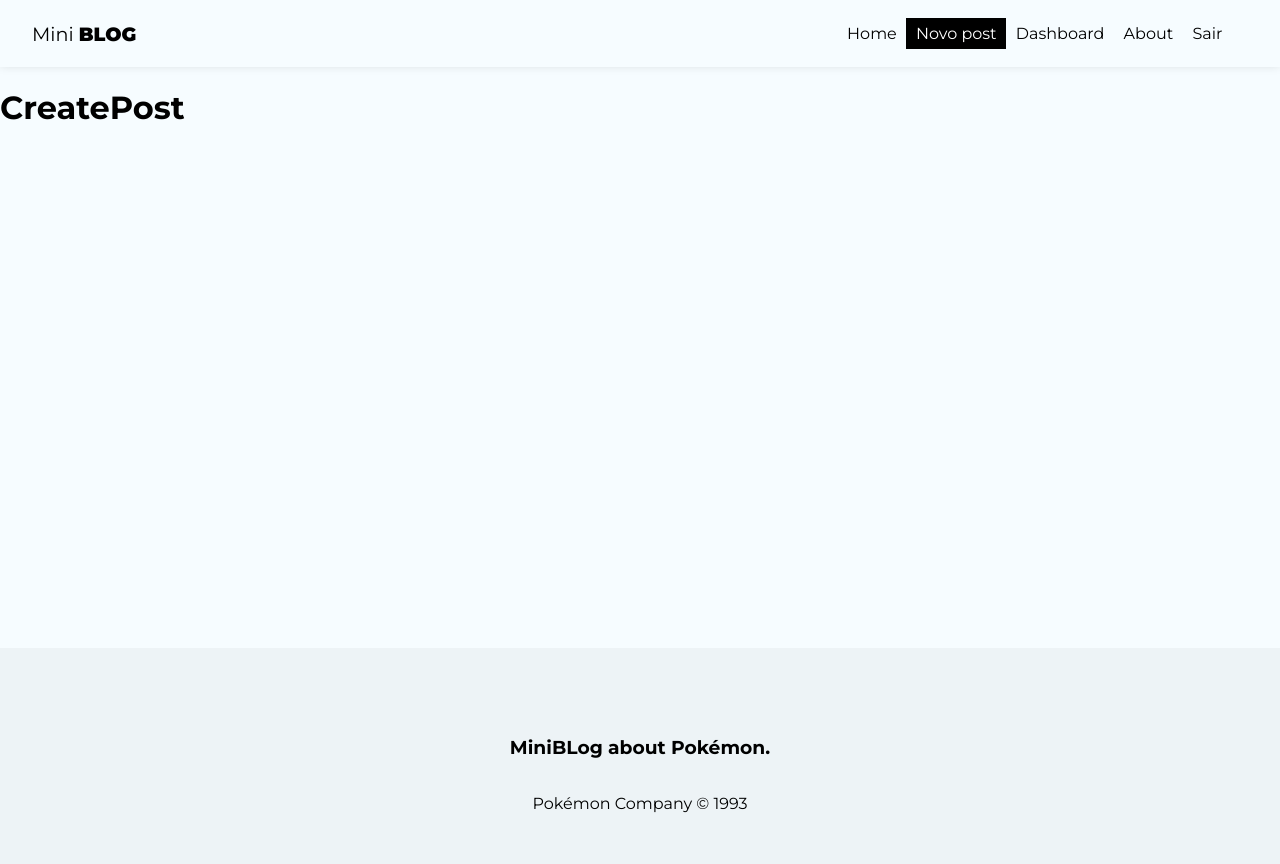
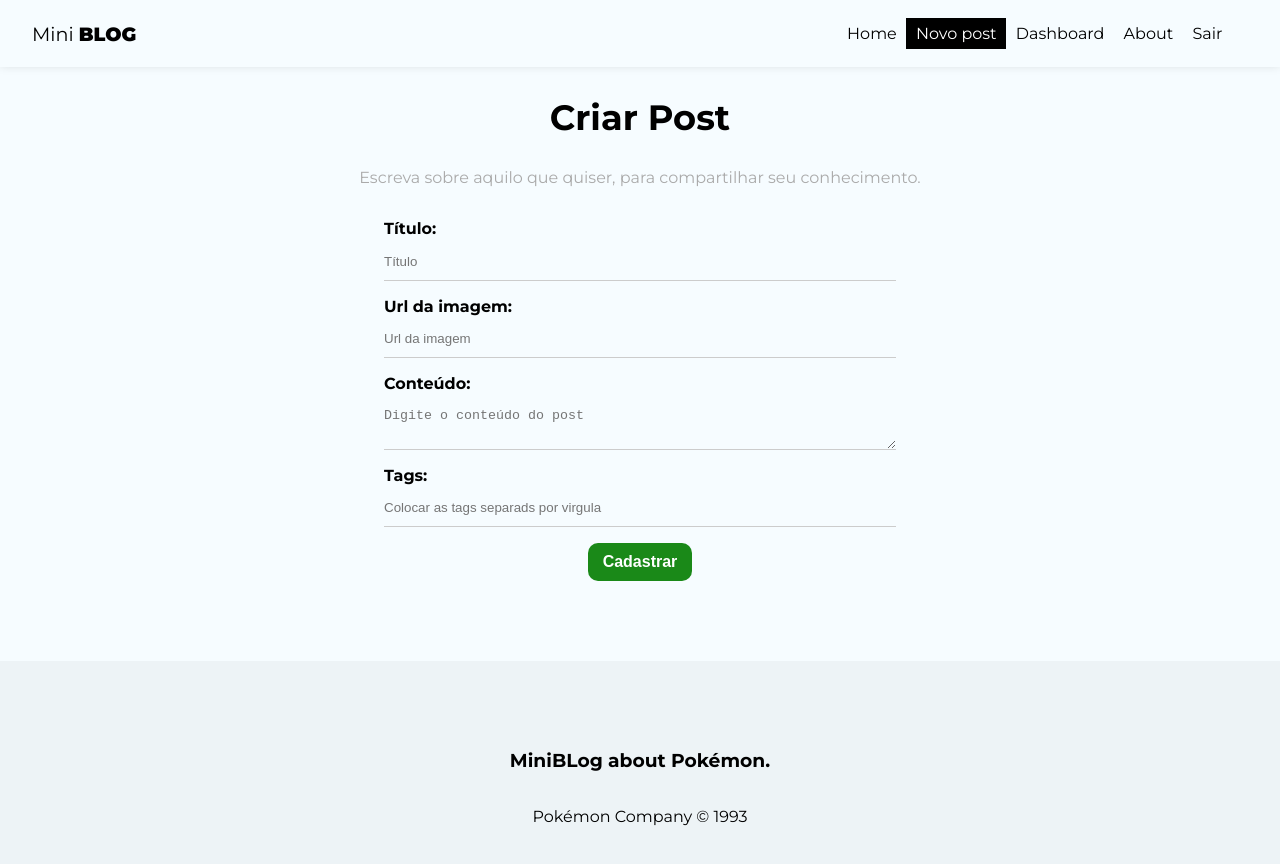
Before and after one commit to rafael-p-s/RV-MiniBlog, a React (Vite) app: page /posts/create in a window 1280 px wide. Shown: the top 864 px of the page. Built offline with nearby package versions, Linux system fonts and the light colour scheme; no server answers; sample sign-in values are in the browser's storage.

Commit message:
Parte de envio para o BD-FireBase está ok. Porém a tela está estática, não tem alteração no botão, nem aviso de erro em tela.

```diff
--- /dev/null
+++ b/src/hooks/useInsertDocument.jsx
@@ -0,0 +1,82 @@
+import { useState, useEffect, useReducer } from "react";
+import { db } from "../firebase/config";
+import { collection, addDoc, Timestamp } from "firebase/firestore"; //no FireBase não são tabela, tudo no FireBase é salvo em uma colection.
+
+//Passando estado inicial para o useReducer:
+const initialState = {
+  loading: null,
+  error: null,
+};
+function insertReducer(state, action) {
+  //criando os casos que podem ocorrer:
+  switch (
+    action.type //checagem das ações:
+  ) {
+    case "LOADING":
+      //caso tenha LOADING:
+      return { loading: true, error: null };
+    case "INSERTED_DOC":
+      //termina o caso de loading
+      return { loading: false, error: null };
+    case "ERROR":
+      //caso tenha erro, será enviado para esse "action"
+      return { loading: false, error: action.payload };
+    default: //caso tudo dê errado:
+      return state;
+  }
+}
+
+export function useInsertDocument(docCollection) {
+  //está recebendo o docCollection, para que seja passado a infromação do FireBase, podendo ser qualquer um.
+  const [response, dispatch] = useReducer(insertReducer, initialState); //está passando qual função vai tratar dos reducer e o estádo inicial, sem loading e erro.
+
+  //deal with memory leak:
+  const [cancelled, setcancelled] = useState(false); //não ter vazamento de memoria
+
+  //Vai verificar se está cancelado ou não:
+  function checkCancelBeforeDispach(action) {
+    if (!cancelled) dispatch(action);
+  }
+
+  //Vai receber um document, que o usuário quer inserir:
+  async function insertDocument(document) {
+    checkCancelBeforeDispach({
+      type: "LOADING",
+    });
+    try {
+      //vai pegar os dados que vão ser passados para essa função
+      //Sendo criado um objeto, que vai passar todas as informações + o Timestamp, para o newDocument
+      //O operador de propagação (...) é utilizado para copiar todas as propriedades de document para o novo objeto.
+      //O nome disso é: *** operador de propagação/rest, ***
+      const newDocument = { ...document, createdAt: Timestamp.now() };
+
+      //criando uma função com o resultado da inserção:
+      const insertedDocument = await addDoc(
+        //Passando o collection, método passado, junto com o DB.
+        //Que basicamente vai passar nosso banco de dados para ser buscado.
+        collection(db, docCollection),
+        newDocument //inserindo o novo document.
+      );
+
+      //como está tendo toda uma ação, é necessário informar:
+      checkCancelBeforeDispach({
+        //document inserido:
+        type: "INSERTED_DOC",
+        payload: insertDocument,
+      });
+    } catch (error) {
+      checkCancelBeforeDispach({
+        //caso tenha erro:
+        type: "ERROR",
+        payload: error.message,
+      });
+    }
+  }
+
+  useEffect(() => {
+    return () => setcancelled(true);
+  }, []);
+
+  return { insertDocument, response }; //recebe a confirmação se o document realmente foi gravado no bd.
+  return <></>;
+}
--- a/src/pages/createPost/CreatePost.jsx
+++ b/src/pages/createPost/CreatePost.jsx
@@ -1,9 +1,102 @@
-// import styles from "./CreatePost.module.css";
+import styles from "./CreatePost.module.css";
+
+import { useState } from "react";
+import { useNavigate } from "react-router-dom";
+import { useAuthValue } from "../../context/AuthContext";
+import { useInsertDocument } from "../../hooks/useInsertDocument";
 
 export function CreatePost() {
+  const [title, setTitle] = useState("");
+  const [image, setImage] = useState("");
+  const [body, setBody] = useState("");
+  const [tags, setTags] = useState([]);
+  const [formError, setFormError] = useState("");
+
+  //pegando usuário:
+  const { user } = useAuthValue();
+
+  const { insertDocument, response } = useInsertDocument("posts"); //está desestruturando a função.
+
+  function handleSubmit(e) {
+    e.preventDefault();
+    setFormError(""); //zerando erros do formulário
+
+    //validate image URL
+
+    //criar o array de tags
+
+    //checar todos os valores
+
+    insertDocument({
+      title,
+      image,
+      body,
+      tags,
+      uid: user.uid, //está chando e acessando a propriedade uid
+      createdBY: user.displayName,
+    });
+
+    //redirect to home page
+  }
+
   return (
-    <div>
-      <h1>CreatePost</h1>
+    <div className={styles.create_post}>
+      <h2>Criar Post</h2>
+      <p>
+        Escreva sobre aquilo que quiser, para compartilhar seu conhecimento.
+      </p>
+      <form onSubmit={handleSubmit}>
+        <label>
+          <span>Título:</span>
+          <input
+            type="text"
+            name="title"
+            required
+            placeholder="Título"
+            onChange={(e) => setTitle(e.target.value)}
+            value={title}
+          />
+        </label>
+        <label>
+          <span>Url da imagem:</span>
+          <input
+            type="text"
+            name="image"
+            required
+            placeholder="Url da imagem"
+            onChange={(e) => setImage(e.target.value)}
+            value={image}
+          />
+        </label>
+        <label>
+          <span>Conteúdo:</span>
+          <textarea
+            name="body"
+            required
+            placeholder="Digite o conteúdo do post"
+            onChange={(e) => setBody(e.target.value)}
+            value={body}
+          ></textarea>
+        </label>
+        <label>
+          <span>Tags:</span>
+          <input
+            type="text"
+            name="tags"
+            required
+            placeholder="Colocar as tags separads por virgula"
+            onChange={(e) => setTags(e.target.value)}
+            value={tags}
+          />
+        </label>
+        {!response.loading && <button className="btn">Cadastrar</button>}
+        {response.loading && (
+          <button className="btn" disabled>
+            Aguarde...
+          </button>
+        )}
+        {response.error && <p className="error">{response.error}</p>}
+      </form>
     </div>
   );
 }
--- a/src/pages/createPost/CreatePost.module.css
+++ b/src/pages/createPost/CreatePost.module.css
@@ -0,0 +1,11 @@
+.create_post {
+  text-align: center;
+}
+
+.create_post h2 {
+  font-size: 2.2em;
+}
+.create_post p {
+  color: #aaa;
+  margin-bottom: 2em;
+}
```
Also changed, not shown: src/hooks/useAuthentication.jsx (line endings or trailing spaces).
